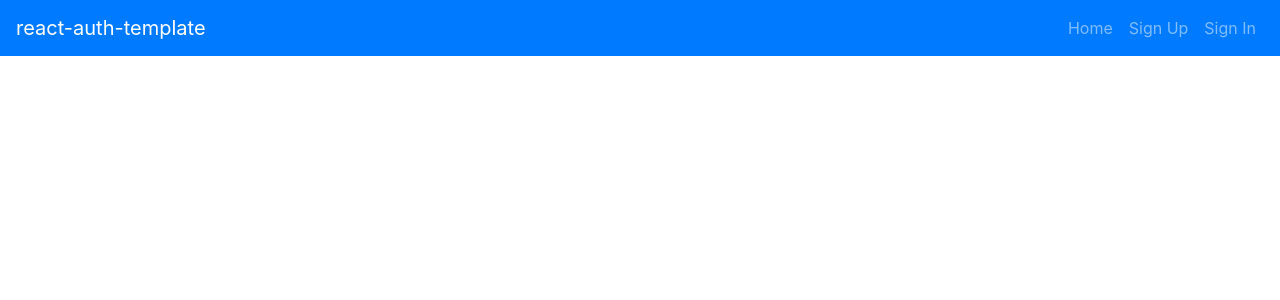
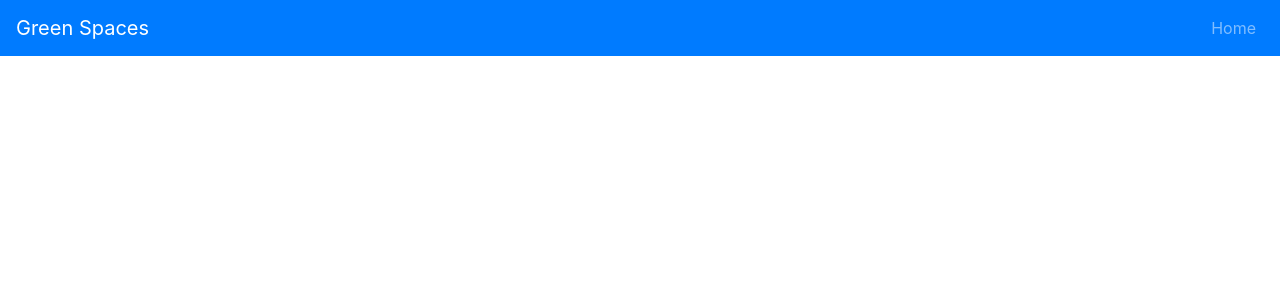
Before and after one commit to elaverdiere1/Green-Spaces, a React app: page / in a window 1280 px wide. Shown: the top 300 px of the page. Built offline with nearby package versions, Linux system fonts and the light colour scheme.

Commit message:
general clean up for project

```diff
--- a/public/index.html
+++ b/public/index.html
@@ -11,7 +11,7 @@ unless you know exactly what you're doing! -->
     <link rel="manifest" href="%PUBLIC_URL%/manifest.json">
     <link rel="shortcut icon" href="%PUBLIC_URL%/favicon.ico">
 
-    <title>React App</title>
+    <title>Green Spaces</title>
   </head>
   <body>
     <noscript>
--- a/src/components/Header/Header.js
+++ b/src/components/Header/Header.js
@@ -2,19 +2,19 @@ import React, { Fragment } from 'react'
 import Nav from 'react-bootstrap/Nav'
 import Navbar from 'react-bootstrap/Navbar'
 
-const authenticatedOptions = (
-  <Fragment>
-    <Nav.Link href="#change-password">Change Password</Nav.Link>
-    <Nav.Link href="#sign-out">Sign Out</Nav.Link>
-  </Fragment>
-)
+// const authenticatedOptions = (
+//   <Fragment>
+//     <Nav.Link href="#change-password">Change Password</Nav.Link>
+//     <Nav.Link href="#sign-out">Sign Out</Nav.Link>
+//   </Fragment>
+// )
 
-const unauthenticatedOptions = (
-  <Fragment>
-    <Nav.Link href="#sign-up">Sign Up</Nav.Link>
-    <Nav.Link href="#sign-in">Sign In</Nav.Link>
-  </Fragment>
-)
+// const unauthenticatedOptions = (
+//   <Fragment>
+//     <Nav.Link href="#sign-up">Sign Up</Nav.Link>
+//     <Nav.Link href="#sign-in">Sign In</Nav.Link>
+//   </Fragment>
+// )
 
 const alwaysOptions = (
   <Fragment>
@@ -25,17 +25,19 @@ const alwaysOptions = (
 const Header = ({ user }) => (
   <Navbar bg="primary" variant="dark" expand="md">
     <Navbar.Brand href="#">
-      react-auth-template
+      Green Spaces
     </Navbar.Brand>
     <Navbar.Toggle aria-controls="basic-navbar-nav" />
     <Navbar.Collapse id="basic-navbar-nav">
       <Nav className="ml-auto">
         { user && <span className="navbar-text mr-2">Welcome, {user.email}</span>}
         { alwaysOptions }
-        { user ? authenticatedOptions : unauthenticatedOptions }
+
       </Nav>
     </Navbar.Collapse>
   </Navbar>
 )
 
+// { user ? authenticatedOptions : unauthenticatedOptions }
+
 export default Header
```
